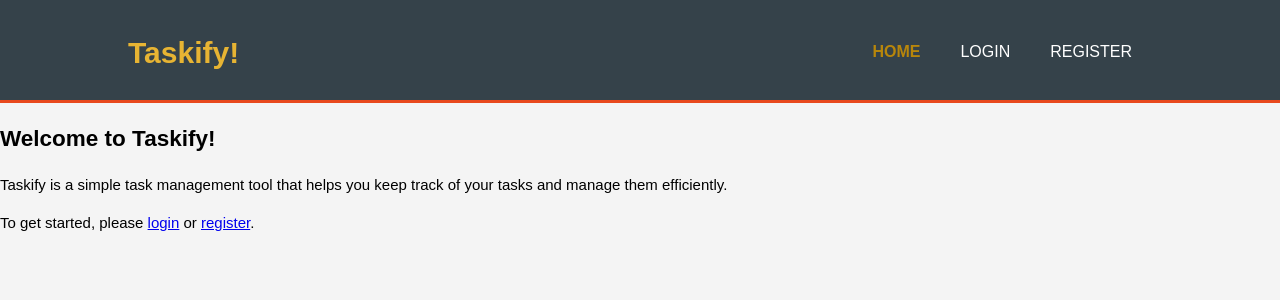
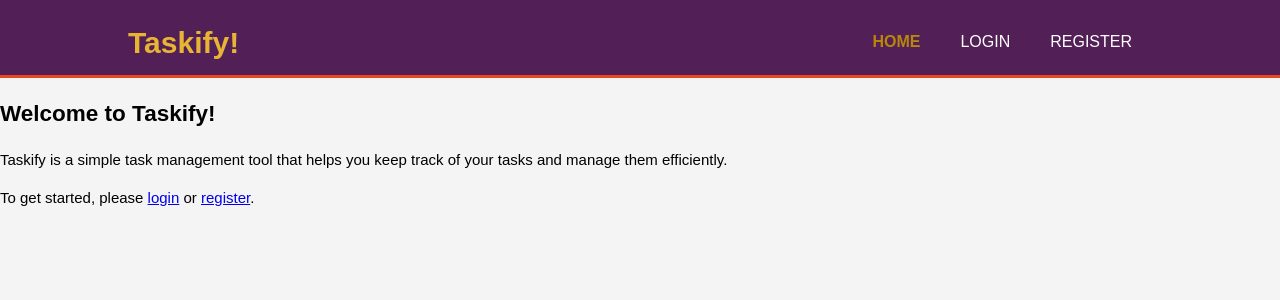
Before and after one commit to ShatakshiRanjan/JIOWebDesign, a Flask app: page / in a window 1280 px wide. Shown: the top 300 px of the page. Run offline with Flask 3, Linux system fonts and the light colour scheme; some libraries are stand-ins or nearby versions.

Commit message:
New CHAN GESS

```diff
--- a/Flask/Static/style.css
+++ b/Flask/Static/style.css
@@ -19,10 +19,10 @@ ul{
 
 /* HEADERS */
 header{
-    background:#35424a;
+    background:#522056;
     color:#ffffff;
-    padding-top: 30px;
-    min-height:70px;
+    padding-top: 20px;
+    min-height:55px;
     border-bottom:#e8491d 3px solid;
 }
 
--- a/Flask/Templates/index.html
+++ b/Flask/Templates/index.html
@@ -11,6 +11,7 @@
     <header>
         <div class="container">
             <div id="brand">
+                <!-- <img src="{{user_image}}" alt="Brand"> -->
                 <h1>
                     Taskify!
                 </h1>
```
